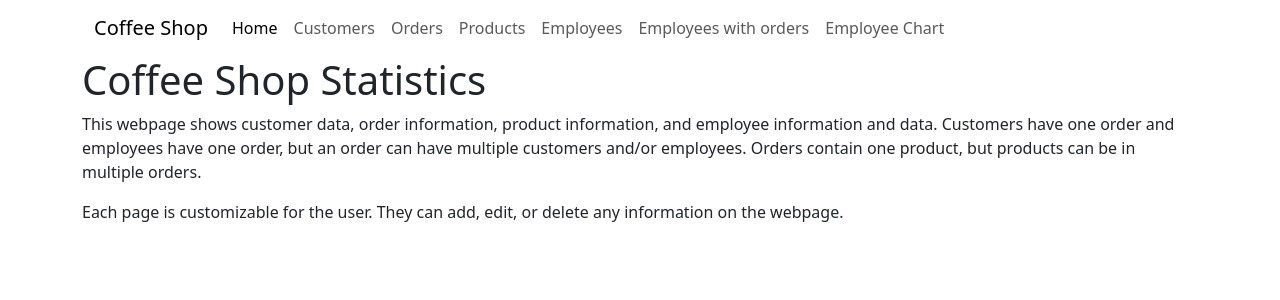
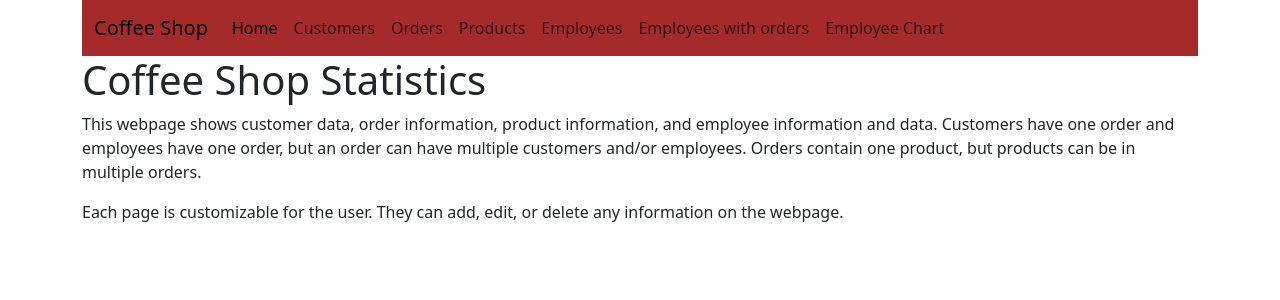
Before and after one commit to rxtiong/MIS4013HW3RT, a PHP site: page /index.php in a window 1280 px wide. Shown: the top 300 px of the page. Run offline with PHP 8.4, Linux system fonts and the light colour scheme.

Commit message:
Update view-header.php

```diff
--- a/view-header.php
+++ b/view-header.php
@@ -8,7 +8,7 @@
   </head>
   <body>
     <div class="container">
-      <nav class="navbar navbar-expand-lg style="background-color: #a52a2a; color: #fff;"">
+      <nav class="navbar navbar-expand-lg" style="background-color: #a52a2a; color: #fff;">
   <div class="container-fluid">
     <a class="navbar-brand" href="#">Coffee Shop</a>
     <button class="navbar-toggler" type="button" data-bs-toggle="collapse" data-bs-target="#navbarSupportedContent" aria-controls="navbarSupportedContent" aria-expanded="false" aria-label="Toggle navigation">
```
